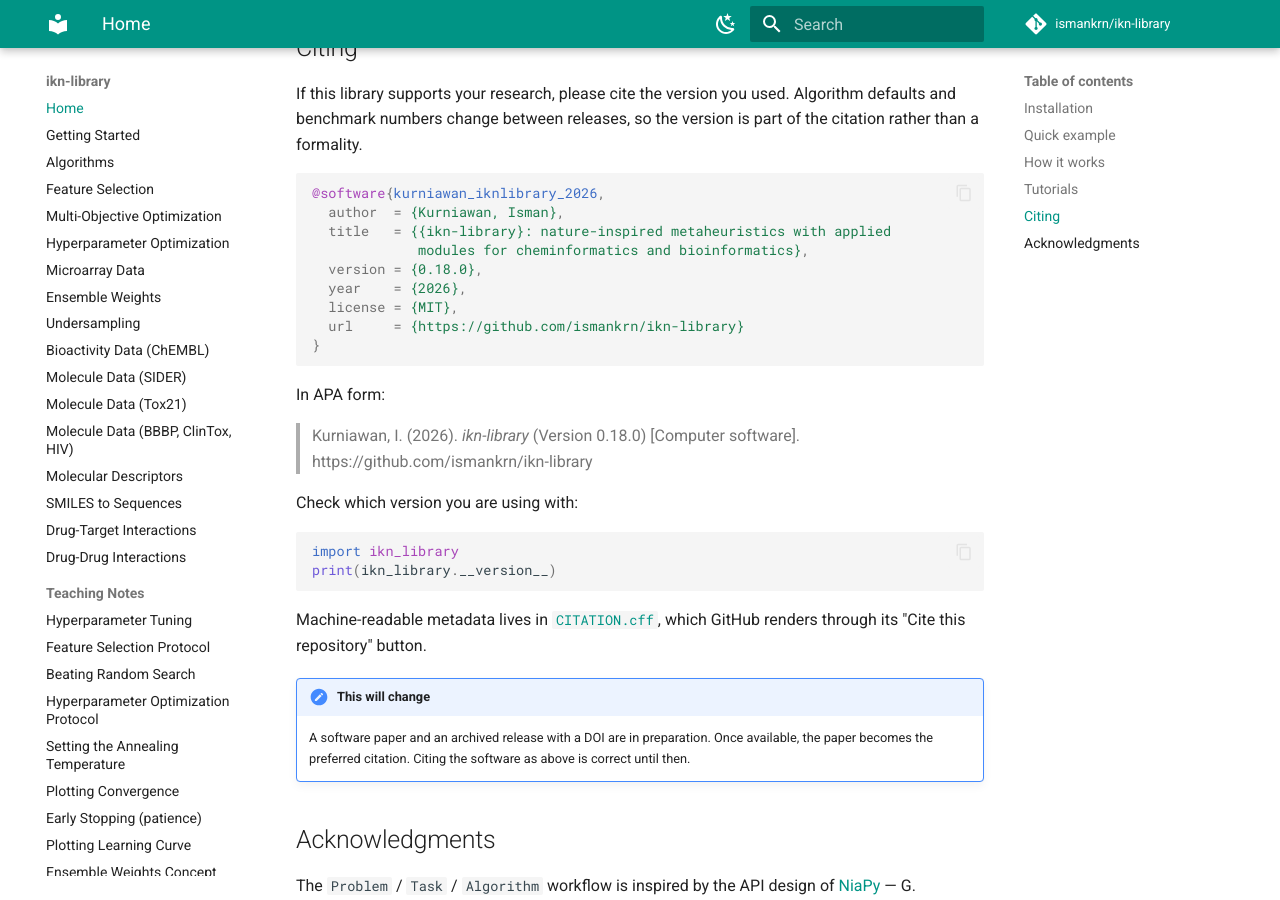
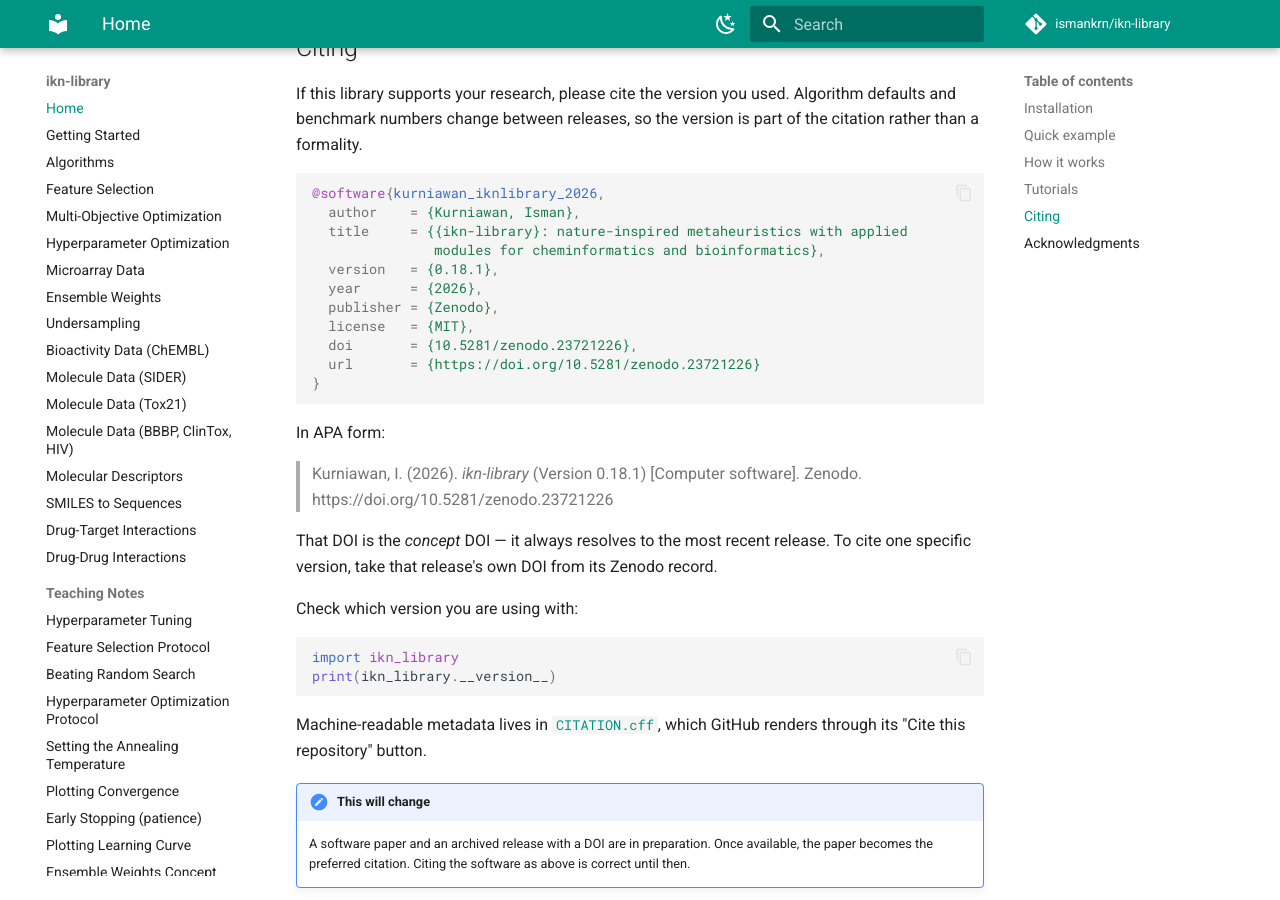
Before and after one commit to ismankrn/ikn-library, an MkDocs documentation site: the page built from docs/index.md, in a window 1280 px wide and 900 px high, scrolled down 2199 px. Built offline with MkDocs 1.6.1 and Material for MkDocs 9.7.7, drawn with Linux system fonts in a browser that asks for light colours; comment, search, counter and statistics services are not loaded.

Commit message:
Record the Zenodo DOI in the citation metadata
The archive is live: concept DOI 10.5281/zenodo.23721226, with
10.5281/zenodo.23721227 for v0.18.1. The .zenodo.json metadata came
through intact — full title, ORCID, affiliation and MIT licence.

CITATION.cff carries the concept DOI as its identifier, with both DOIs
listed and labelled. README gains a DOI badge, and both README and the
documentation home now cite Zenodo as publisher. Both explain the
difference: the concept DOI always resolves to the latest release, and
a specific version has its own.

Co-Authored-By: Claude Opus 5 <noreply@anthropic.com>

````diff
--- a/docs/index.md
+++ b/docs/index.md
@@ -103,20 +103,26 @@ so the version is part of the citation rather than a formality.
 
 ```bibtex
 @software{kurniawan_iknlibrary_2026,
-  author  = {Kurniawan, Isman},
-  title   = {{ikn-library}: nature-inspired metaheuristics with applied
-             modules for cheminformatics and bioinformatics},
-  version = {0.18.0},
-  year    = {2026},
-  license = {MIT},
-  url     = {https://github.com/ismankrn/ikn-library}
+  author    = {Kurniawan, Isman},
+  title     = {{ikn-library}: nature-inspired metaheuristics with applied
+               modules for cheminformatics and bioinformatics},
+  version   = {0.18.1},
+  year      = {2026},
+  publisher = {Zenodo},
+  license   = {MIT},
+  doi       = {10.5281/zenodo.23721226},
+  url       = {https://doi.org/10.5281/zenodo.23721226}
 }
 ```
 
 In APA form:
 
-> Kurniawan, I. (2026). *ikn-library* (Version 0.18.0) [Computer
-> software]. https://github.com/ismankrn/ikn-library
+> Kurniawan, I. (2026). *ikn-library* (Version 0.18.1) [Computer
+> software]. Zenodo. https://doi.org/10.5281/zenodo.23721226
+
+That DOI is the *concept* DOI — it always resolves to the most recent
+release. To cite one specific version, take that release's own DOI from
+its Zenodo record.
 
 Check which version you are using with:
 
````
Also changed, not shown: README.md (+17 -9 lines), 1 other file.
